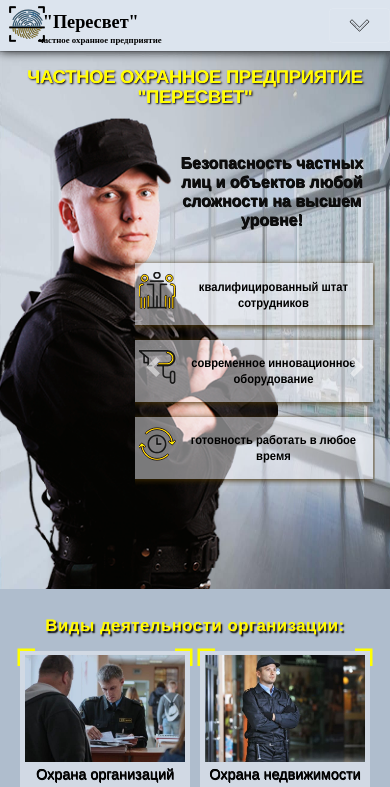
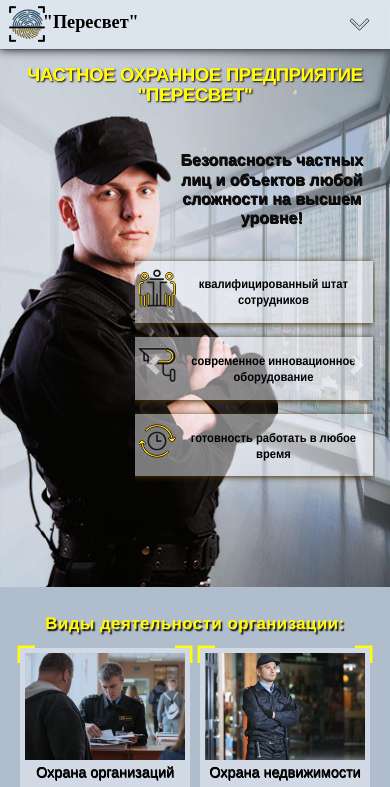
Before and after one commit to AnigalHub/Valencia, a Nuxt app: page / in a window 390 px wide. Shown: the top 787 px of the page. Built offline with nearby package versions, Linux system fonts and the light colour scheme.

Commit message:
удалена фраза - частное охранное предприятие

```diff
--- a/components/navbar.vue
+++ b/components/navbar.vue
@@ -4,7 +4,6 @@
       <b-navbar-brand to="/">
         <component :is="svg"/>
         <span class="name_brand">"Пересвет"</span>
-        <p class="chop">частное охранное предприятие</p>
       </b-navbar-brand>
       <a href="tel:+7(901)723-47-17" class="telephone">+7(901)723-47-17</a>
       <b-navbar-toggle target="navbar-toggle-collapse">
@@ -84,7 +83,7 @@
     padding: 0 !important;
     background: #dce4ee;
     box-shadow: 13px 0 18px -6px #000000;
-    .navbar-brand,.name_brand,.chop,.nav-link,.telephone,.btn-secondary,.dropdown-toggle,.dropdown-item{color: black;}
+    .navbar-brand,.name_brand,.nav-link,.telephone,.btn-secondary,.dropdown-toggle,.dropdown-item{color: black;}
     /*контейнер, в котором находится весь контент меню*/
     .container {padding: 0 !important;}
     /*блок под логотип(svg, название компании, что за компания(чоп))*/
@@ -106,15 +105,8 @@
         margin-left: -3.5%;
         font-size: 1.22rem;
       }
-      /*надпись "частное охранное предприятие" в логотипе*/
-      .chop{
-        font-size: 0.6rem;
-        margin-top: -11%;
-        margin-left: 26%;
-        margin-bottom: 0.1rem !important;
-      }
       /*название компании "Валенсия" в логотипе, надпись "частное охранное предприятие" в логотипе*/
-      .name_brand,.chop{filter: contrast(140%);}
+      .name_brand{filter: contrast(140%);}
     }
     /*номер телефона*/
     .telephone{
@@ -201,12 +193,6 @@
         }
         /*название компании "Валенсия" в логотипе*/
         .name_brand{font-size: 1.14rem;}
-        /*надпись "частное охранное предприятие" в логотипе*/
-        .chop{
-          font-size: 0.55rem;
-          margin-top: -9%;
-          margin-left: 24%;
-        }
       }
       /*все кнопки(кроме "Услуги" и кнопок в опускающемся dropdown (охрана...)*/
       .nav-link{padding: .4rem 0 !important;}
@@ -237,11 +223,6 @@
         }
         /*название компании "Валенсия" в логотипе*/
         .name_brand{font-size: 1.14rem;}
-        /*надпись "частное охранное предприятие" в логотипе*/
-        .chop{
-          margin-top: -9%;
-          margin-left: 22%;
-        }
       }
       /*все кнопки, номер телефона*/
       .nav-link,.dropdown-item,.telephone,.dropdown-toggle{font-size: 1.1rem !important;}
@@ -264,8 +245,6 @@
       .nav-link,.telephone,.dropdown-toggle,.dropdown-item{font-size: 1.1rem !important;}
       /*все кнопки (кроме кнопки "Услуги" и кнопок в dropdown), номер телефона*/
       .nav-link{padding: 0 .35rem !important;}
-      /*надпись "частное охранное предприятие" в логотипе*/
-      .chop {font-size: 0.6rem !important;}
       /*номер телефона*/
       .telephone{margin-left: -1%;}
     }
```
